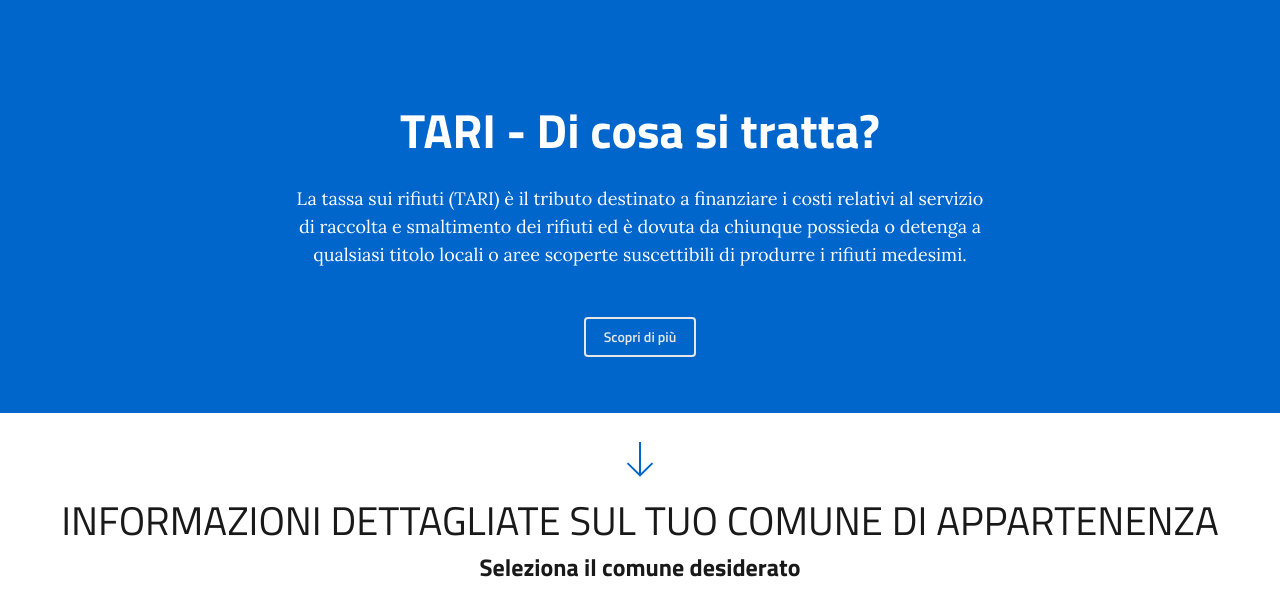
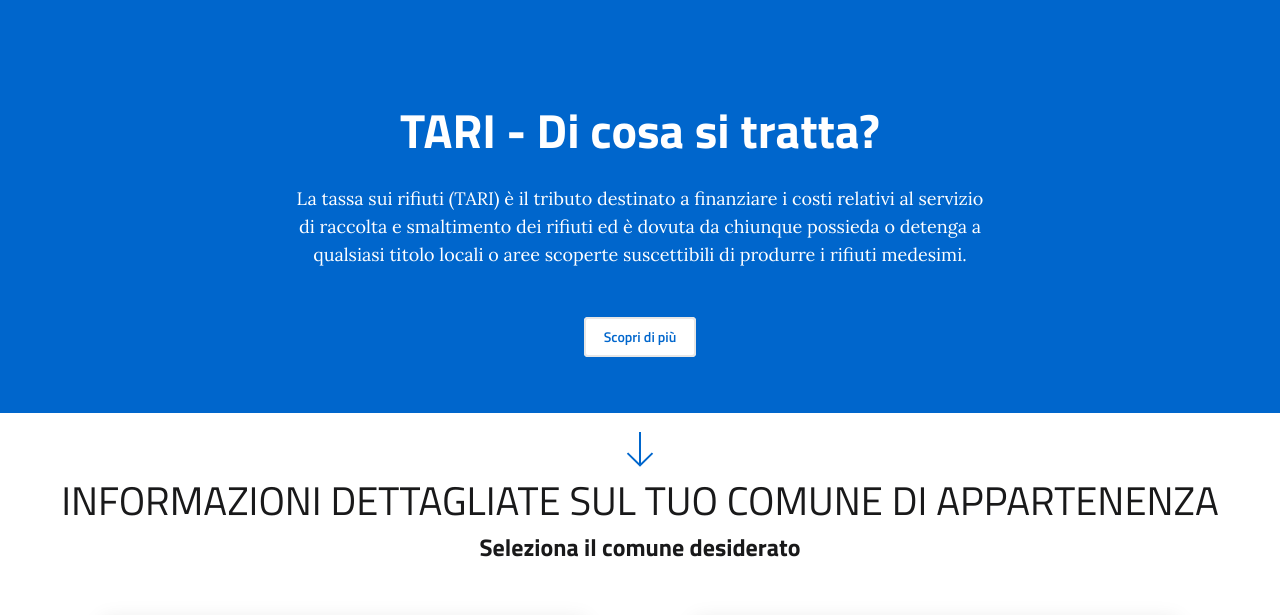
Before and after one commit to nicodidonna/LandingTariInChiaro, a plain HTML site: page index.html in a window 1280 px wide. In both pictures the pointer is over the link "Scopri di più". Shown: the part 67-682 px from the top of the page. Drawn offline with Linux system fonts and the light colour scheme.

Commit message:
Modifica css

```diff
--- a/index.html
+++ b/index.html
@@ -53,6 +53,7 @@
                   class="btn btn-sm btn-outline-primary"
                   href="https://www.finanze.gov.it/it/fiscalita-regionale-e-locale/Tassa-sui-rifiuti-TARI/disciplina-del-tributo/"
                   target="_blank"
+                  id="button-scopri"
                   >Scopri di più</a
                 >
               </div>
@@ -67,6 +68,7 @@
       data-attribute="forward"
       class="forward"
       aria-hidden="true"
+      style="font-size: 2.3rem;"
     >
       <svg class="icon icon-lg icon-primary">
         <use href="/bootstrap-italia/svg/sprite.svg#it-arrow-down"></use>
--- a/styles.css
+++ b/styles.css
@@ -0,0 +1,9 @@
+#button-scopri:hover{
+    background: white;
+    color: #0066cc;
+    transition: all 0.5s;
+}
+
+.forward{
+
+}
```
